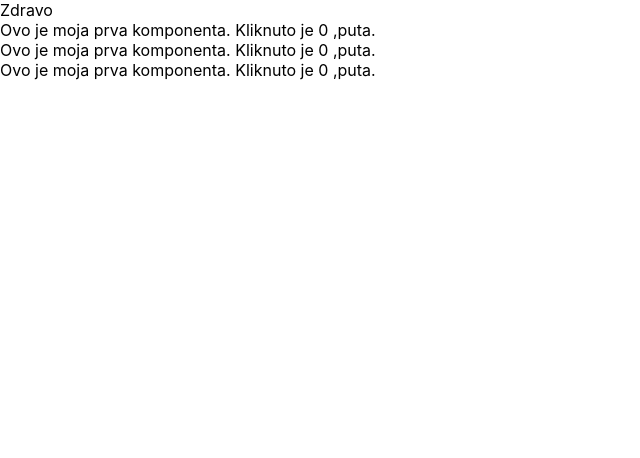
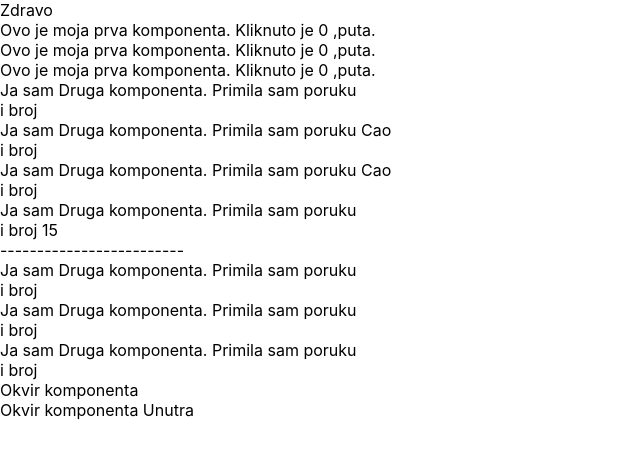
Before and after one commit to sinisamali/prvi-react, a React (Create React App) app: page / in a window 1280 px wide. Shown: the top 458 px of the page, without its empty margins (0-640 px from the left). Built offline with nearby package versions, Linux system fonts and the light colour scheme.

Commit message:
Upotreba komponenti i props.children

```diff
--- a/src/components/App.js
+++ b/src/components/App.js
@@ -1,13 +1,28 @@
 import React from 'react';
+import DrugaKomponenta from './DrugaKomponenta';
+import Okvir from './Okvir';
 import PrvaKomponenta from './PrvaKomponenta';
 
 function App() {
+  let x = 15;
   return (
     <div className="App">
       Zdravo
       <PrvaKomponenta />
       <PrvaKomponenta />
       <PrvaKomponenta />
+
+      <DrugaKomponenta />
+      <DrugaKomponenta poruka="Cao" />
+      <DrugaKomponenta poruka="Cao" />
+      <DrugaKomponenta nesto="Nesto" drugo={'Drugo'} broj={x} />
+      -------------------------
+      <DrugaKomponenta />
+      <DrugaKomponenta />
+      <DrugaKomponenta />
+
+      <Okvir />
+      <Okvir>Unutra</Okvir>
     </div>
   );
 }
--- /dev/null
+++ b/src/components/DrugaKomponenta.js
@@ -0,0 +1,14 @@
+import React, { useState } from 'react';
+
+
+const DrugaKomponenta = (props) => {
+
+  return (
+
+    <div className="druga">Ja sam Druga komponenta. Primila sam poruku {props.poruka} <br />
+    i broj {props.broj}</div>
+
+  );
+}
+
+export default DrugaKomponenta;
--- /dev/null
+++ b/src/components/Okvir.js
@@ -0,0 +1,13 @@
+import React, { useState } from 'react';
+
+
+const Okvir = (props) => {
+
+  return (
+
+    <div>Okvir komponenta {props.children}</div>
+
+  );
+}
+
+export default Okvir;
```
Also changed, not shown: 1 other file (tests, documents, lock files or other folders).
